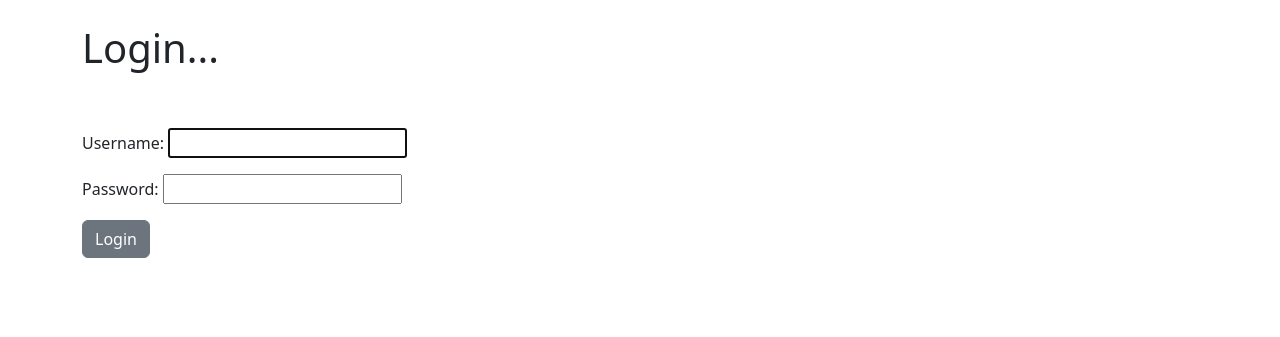
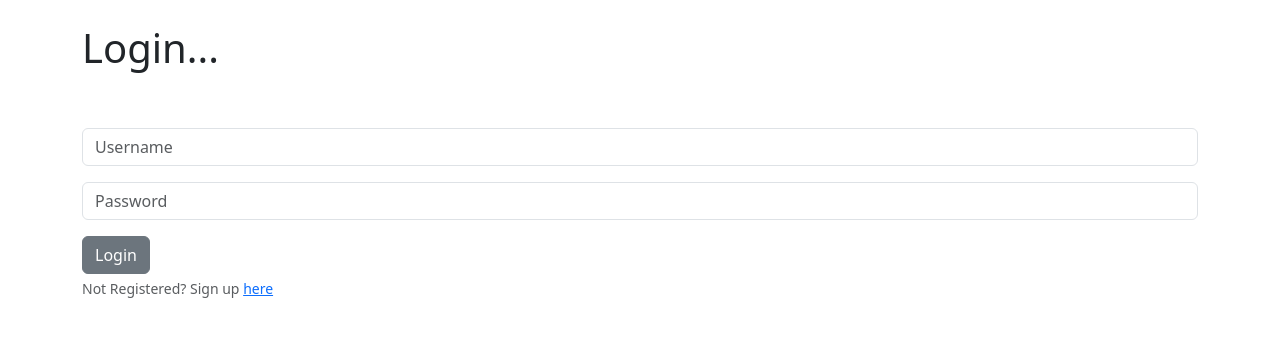
Before and after one commit to ThomasVuu/django-blog, a Django app: page /members/login/ in a window 1280 px wide. Shown: the part 56-393 px from the top of the page. Run offline with Django 4.2, Linux system fonts and the light colour scheme.

Commit message:
style the login page with bootstrap

```diff
--- a/members/templates/registration/login.html
+++ b/members/templates/registration/login.html
@@ -10,8 +10,15 @@
 <div class="mb-3">
 <form method="POST">
     {% csrf_token %}
-    {{ form.as_p }}
+    <div class="mb-3">
+        <input type="text" class="form-control" name="username" placeholder="Username">
+      </div>
+      <div class="mb-3">
+        <input type="password" class="form-control" name="password" placeholder="Password">
+      </div>
     <button class="btn btn-secondary">Login</button>
+    <br/>
+    <div id="emailHelp" class="form-text">Not Registered? Sign up <a href="{% url 'register' %}">here</a></div>
 </form>
 </div>
 
```
Also changed, not shown: db.sqlite3.
